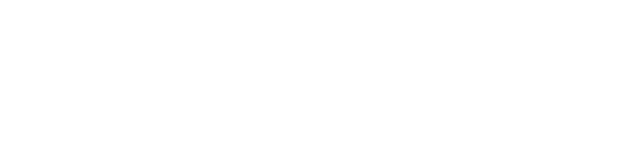
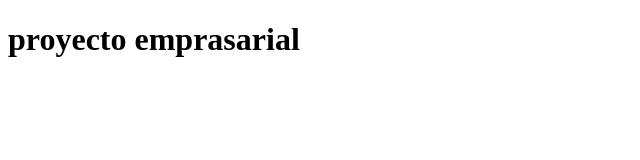
Before and after one commit to LeoCR07/CursoGit, a plain HTML site: page index.html in a window 1280 px wide. Shown: the whole page, without its empty margins (0-640 px from the left). Drawn offline with Linux system fonts and the light colour scheme; files that its build step writes are made by us from their sources.

```diff
--- /dev/null
+++ b/css/estilo.css
@@ -0,0 +1,3 @@
+body{
+	background-color =#00F;
+}
--- a/index.html
+++ b/index.html
@@ -3,10 +3,12 @@
 <head>
 	<meta charset="ufc-8">
 	<title>hola git</title>
+	<link href="ccs/estilo.css" rel="stylesheet" type="text/css">
 </head>
 
 
 <body>
+<h1>proyecto emprasarial</h1>
 
 </body>
 
```
Also changed, not shown: Comandos.txt (added), js/javascript.js (added), mintty.2021-03-02_18-59-30.png (added).
